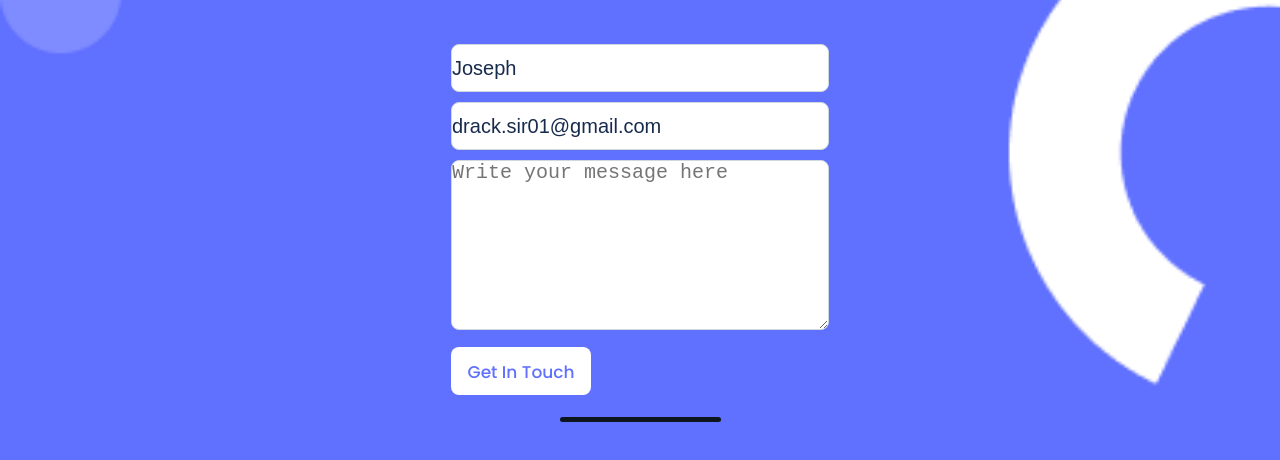
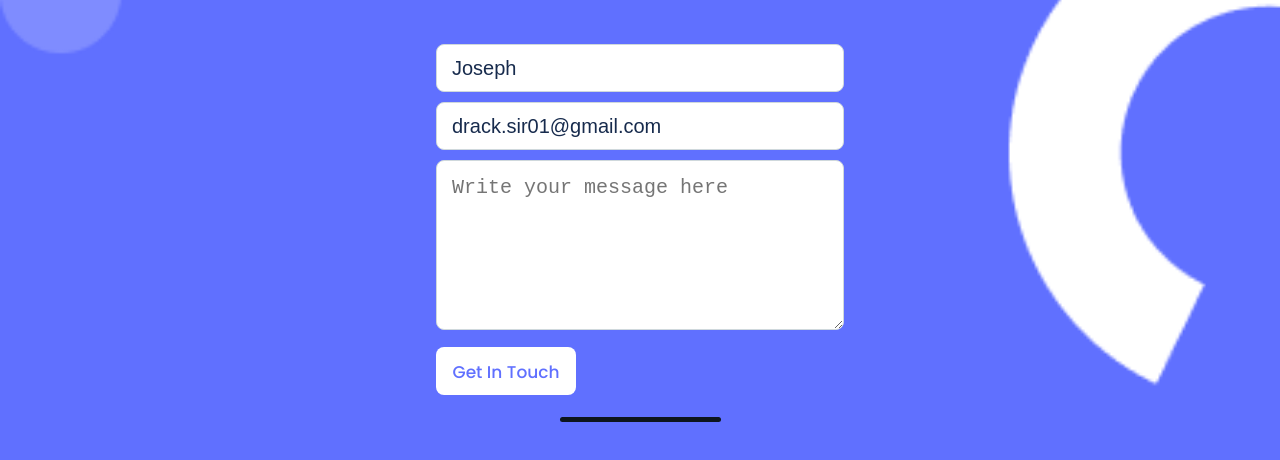
Before and after one commit to jodrack07/portfolio, a website: page index.html in a window 1280 px wide. Shown: the part 4386-4846 px from the top of the page. Drawn offline with Linux system fonts and the light colour scheme.

Commit message:
Fix the padding in the contact-form input fields

```diff
--- a/style.css
+++ b/style.css
@@ -297,7 +297,7 @@ li {
   background-color: #6070ff;
   background-size: cover;
   background-repeat: no-repeat;
-  border-top-left-radius: 50px;
+  border-top-left-radius: 80px;
   height: 779px;
   width: 100%;
   padding: 18px;
@@ -328,6 +328,7 @@ li {
   margin-bottom: 10px;
   font-size: 20px;
   font-weight: 500;
+  padding: 15px;
 }
 
 .text-area {
```
